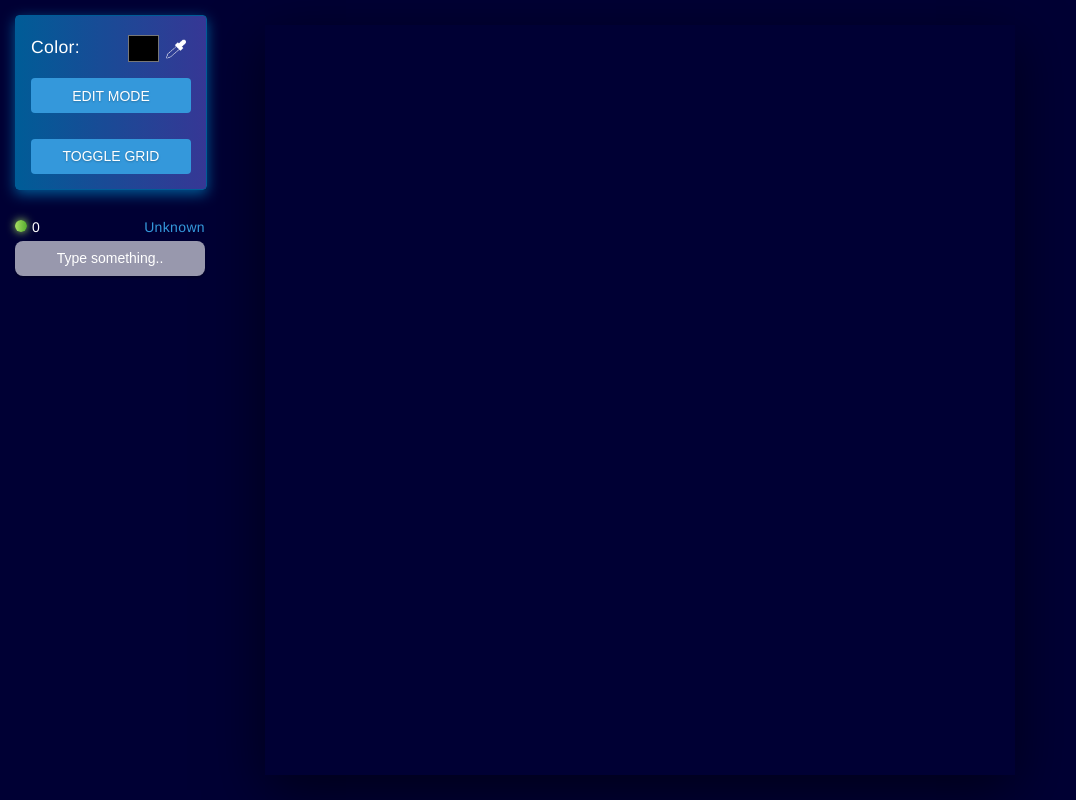
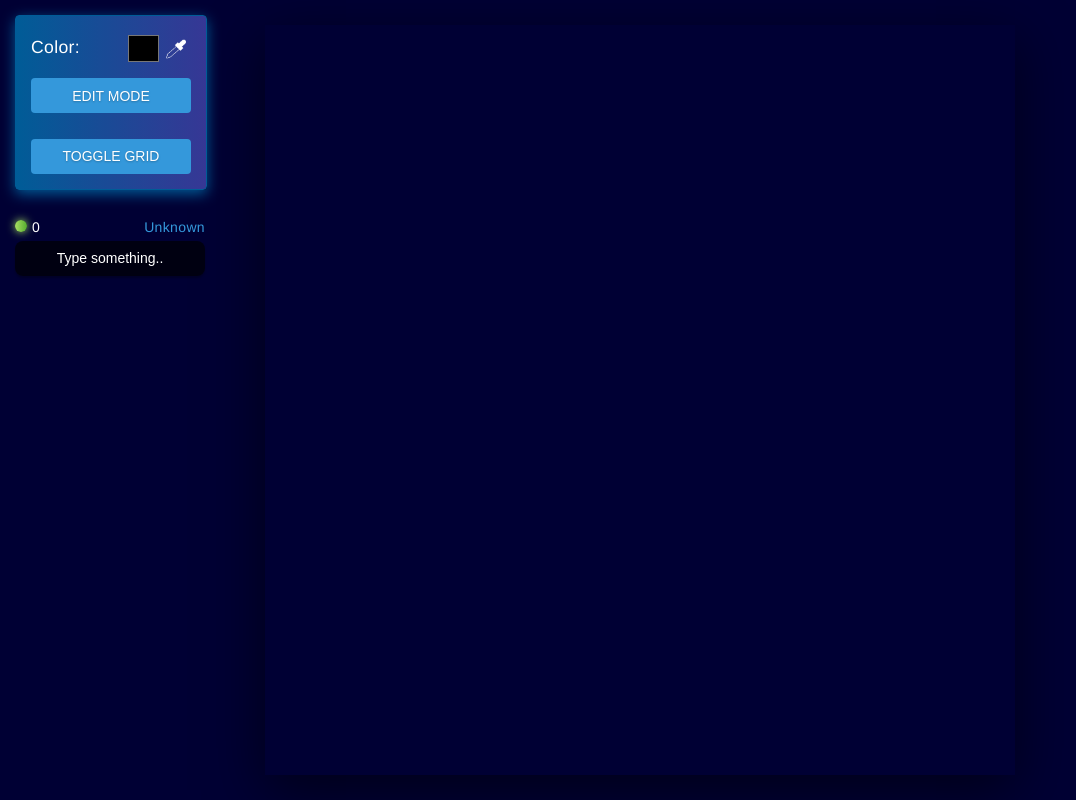
Before and after one commit to WarmBeer/pixNano, a website: page public/index.html in a window 1280 px wide. Shown: the whole page, without its empty margins (0-1076 px from the left). Drawn offline with nearby package versions, Linux system fonts and the light colour scheme; no server answers.

Commit message:
Update style.css

```diff
--- a/public/css/style.css
+++ b/public/css/style.css
@@ -126,7 +126,7 @@ input, button {
 
 #text {
     bottom: 0px;
-    background-color: #E5E5EAAA;
+    background-color: #000000AA;
     border: 1px solid transparent;
     border-radius: 8px;
     cursor: default;
```
